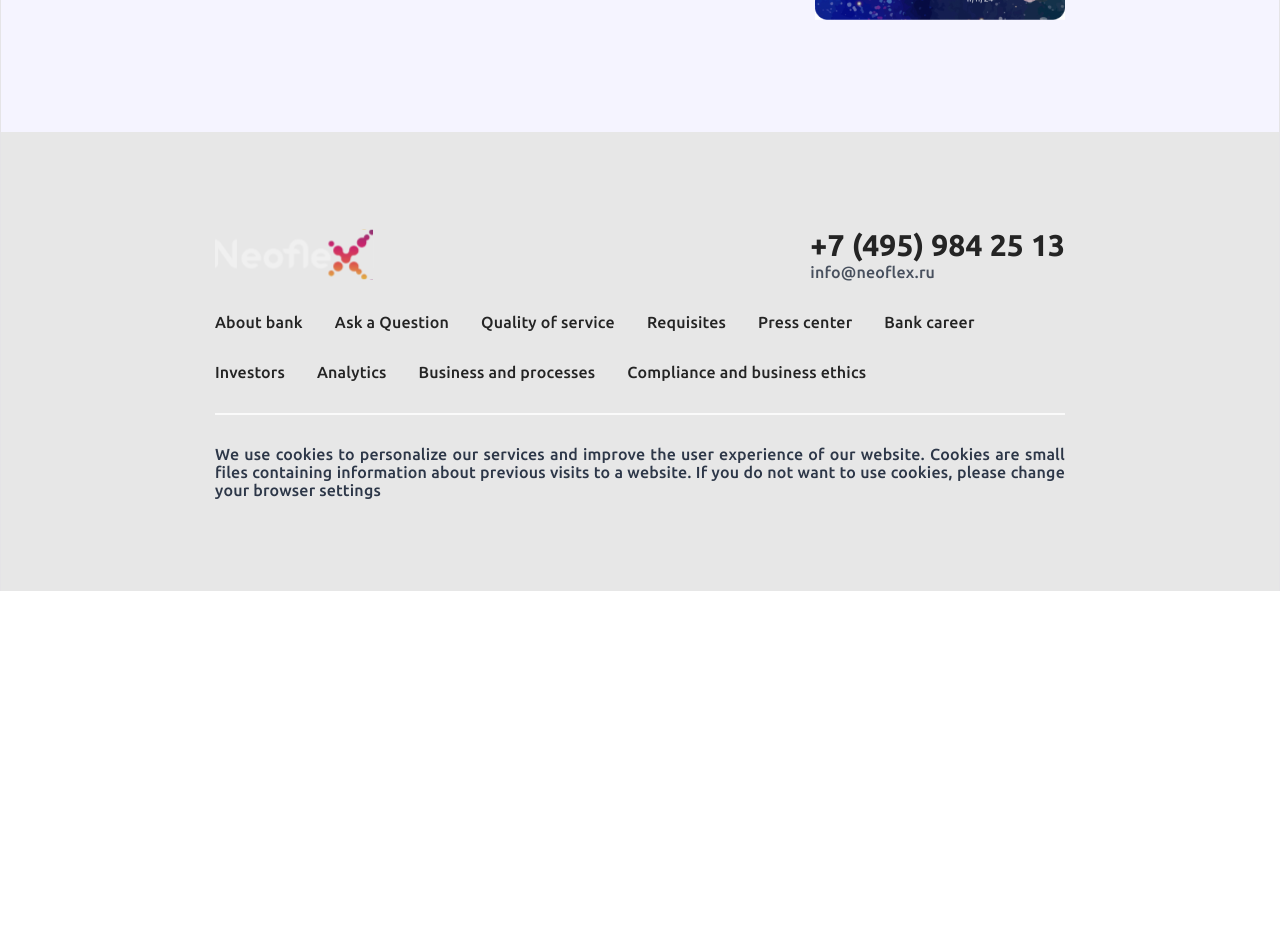
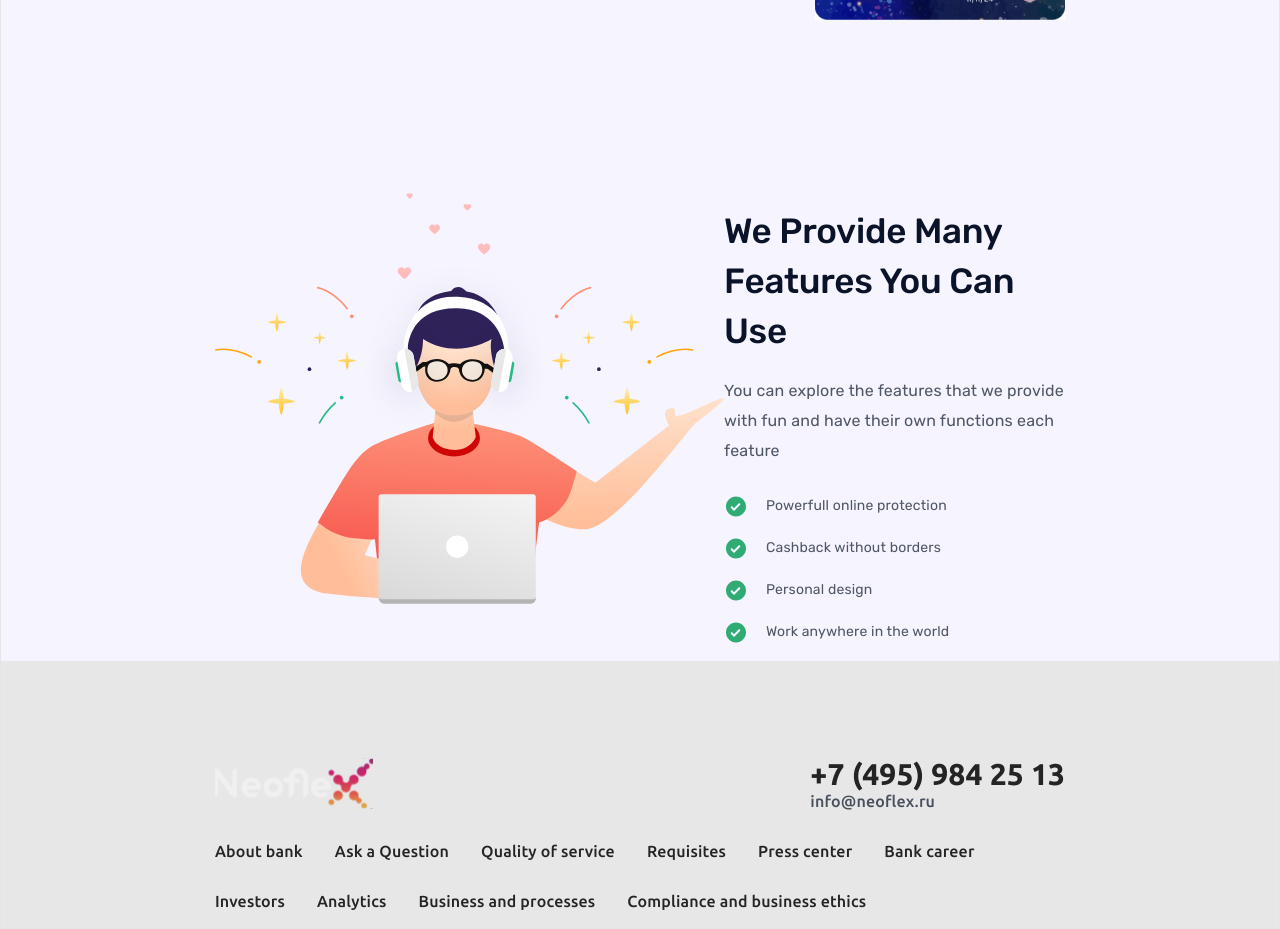
Before and after one commit to litelp/Neoflex-project, a React (Vite) app: page / in a window 1280 px wide. Shown: the part 820-1749 px from the top of the page. Before the commit the page ends 1411 px from the top, so only its background shows below. Built offline with nearby package versions, Linux system fonts and the light colour scheme.

Commit message:
feat: add features section on home page

```diff
--- a/src/components/pages/HomePage/HomePage.module.scss
+++ b/src/components/pages/HomePage/HomePage.module.scss
@@ -1,6 +1,8 @@
 @use '@/styles/mixins/typography' as typography;
 
 $text-color: #1C1C1E;
+$features-color: #4F5665;
+$features-title-color: #0B132A;
 
 .choose {
     margin: 131px 0 112px 0;
@@ -44,3 +46,52 @@ $text-color: #1C1C1E;
         display: block;
     }
 }
+
+.features {
+    display: flex;
+    justify-content: space-between;
+    color: $features-color;
+    letter-spacing: 0%;
+    line-height: 30px;
+
+    &__text {
+        padding-top: 74px;
+        text-align: left;
+        @include typography.rubik-400;
+    }
+
+    &__title {
+        margin-bottom: 20px;
+        @include typography.rubik-500;
+        font-size: 35px;
+        color: $features-title-color;
+        line-height: 50px;
+    }
+
+    &__paragraph {
+        font-size: 16px;
+    }
+
+    &__list {
+        margin-top: 25px;
+        padding: 0;
+        list-style-type: none;
+        font-size: 14px;
+    }
+
+    &__item {
+        margin-bottom: 12px;
+        position: relative;
+        padding-left: 42px;
+
+        &::before {
+            content: '';
+            width: 24px;
+            height: 24px;
+            position: absolute;
+            left: 0;
+            transform: translateY(15%);
+            background-image: url('@/assets/images/Group1120.svg');
+        }
+    }
+}
--- a/src/components/pages/HomePage/HomePage.tsx
+++ b/src/components/pages/HomePage/HomePage.tsx
@@ -4,6 +4,7 @@ import creditCard_1 from '@assets/images/cardImage1.png';
 import creditCard_2 from '@assets/images/cardImage2.png';
 import creditCard_3 from '@assets/images/cardImage3.png';
 import creditCard_4 from '@assets/images/cardImage4.png';
+import featuresImg from '@assets/images/Illustration.svg';
 
 export function HomePage() {
   return (
@@ -28,6 +29,34 @@ export function HomePage() {
           </li>
         </ul>
       </section>
+      <section className={styles.features}>
+        <img
+          className={styles['features__icon']}
+          src={featuresImg}
+          alt="Features"
+        />
+        <div className={styles['features__text']}>
+          <h2 className={styles['features__title']}>
+            We Provide Many Features You Can Use
+          </h2>
+          <p className={styles['features__paragraph']}>
+            You can explore the features that we provide with fun and have their
+            own functions each feature
+          </p>
+          <ul className={styles['features__list']}>
+            <li className={styles['features__item']}>
+              Powerfull online protection
+            </li>
+            <li className={styles['features__item']}>
+              Cashback without borders
+            </li>
+            <li className={styles['features__item']}>Personal design</li>
+            <li className={styles['features__item']}>
+              Work anywhere in the world
+            </li>
+          </ul>
+        </div>
+      </section>
     </main>
   );
 }
```
